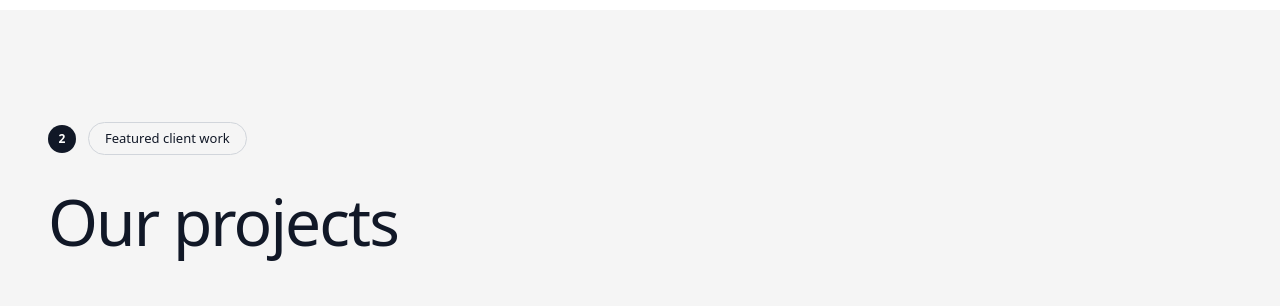
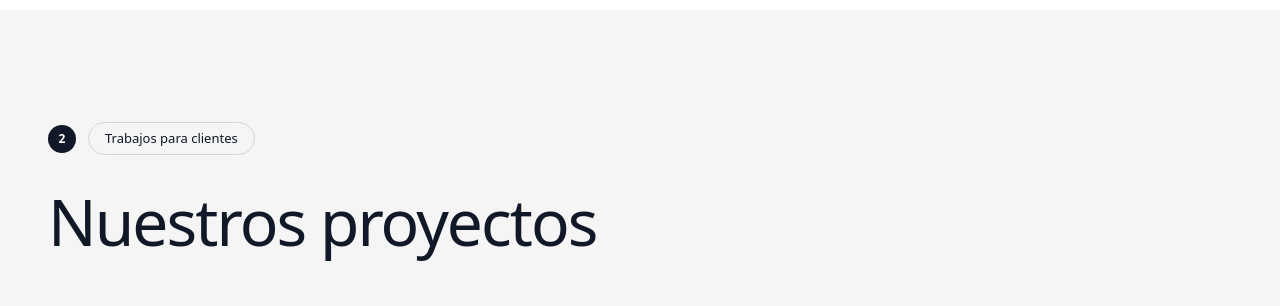
Before and after one commit to luapicone/Portfolio-AltumIA, a React (Vite) app: page / in a window 1280 px wide. Shown: the part 1800-2106 px from the top of the page. Built offline with nearby package versions, Linux system fonts and the light colour scheme.

Commit message:
Translate projects section headings

```diff
--- a/src/App.tsx
+++ b/src/App.tsx
@@ -358,13 +358,13 @@ function App() {
         <div className="mx-auto max-w-[1440px]">
           <SectionBadge
             number="2"
-            label="Featured client work"
+            label="Trabajos para clientes"
             border="border-gray-300"
           />
 
           <div className="px-5 sm:px-8 lg:px-12">
             <h2 className="mb-10 text-[clamp(1.75rem,7vw,4.2rem)] font-medium leading-[1.08] tracking-[-0.03em] text-gray-900 sm:mb-14 sm:text-[clamp(2.5rem,5vw,4.2rem)] lg:mb-16">
-              Our projects
+              Nuestros proyectos
             </h2>
           </div>
 
```
